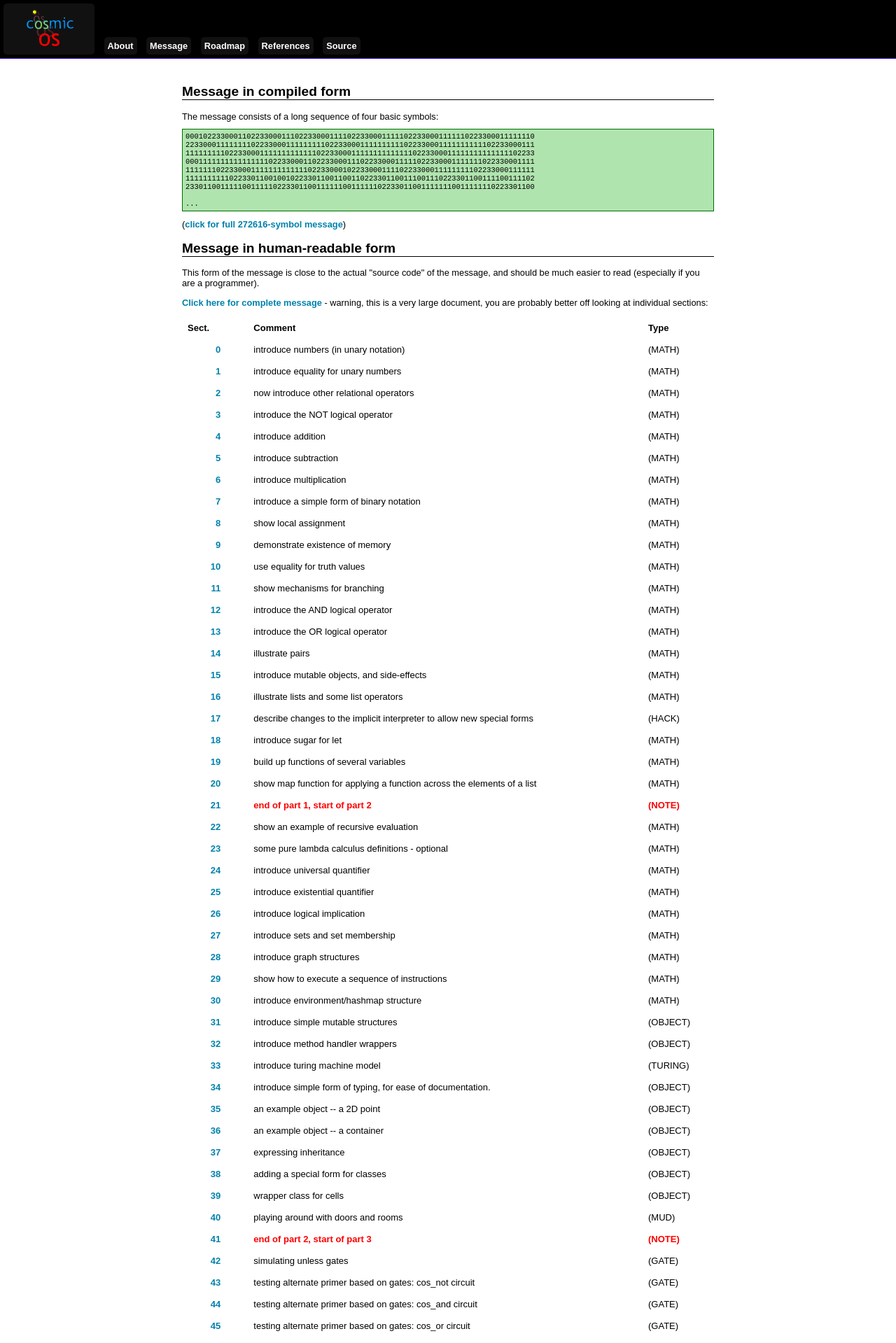
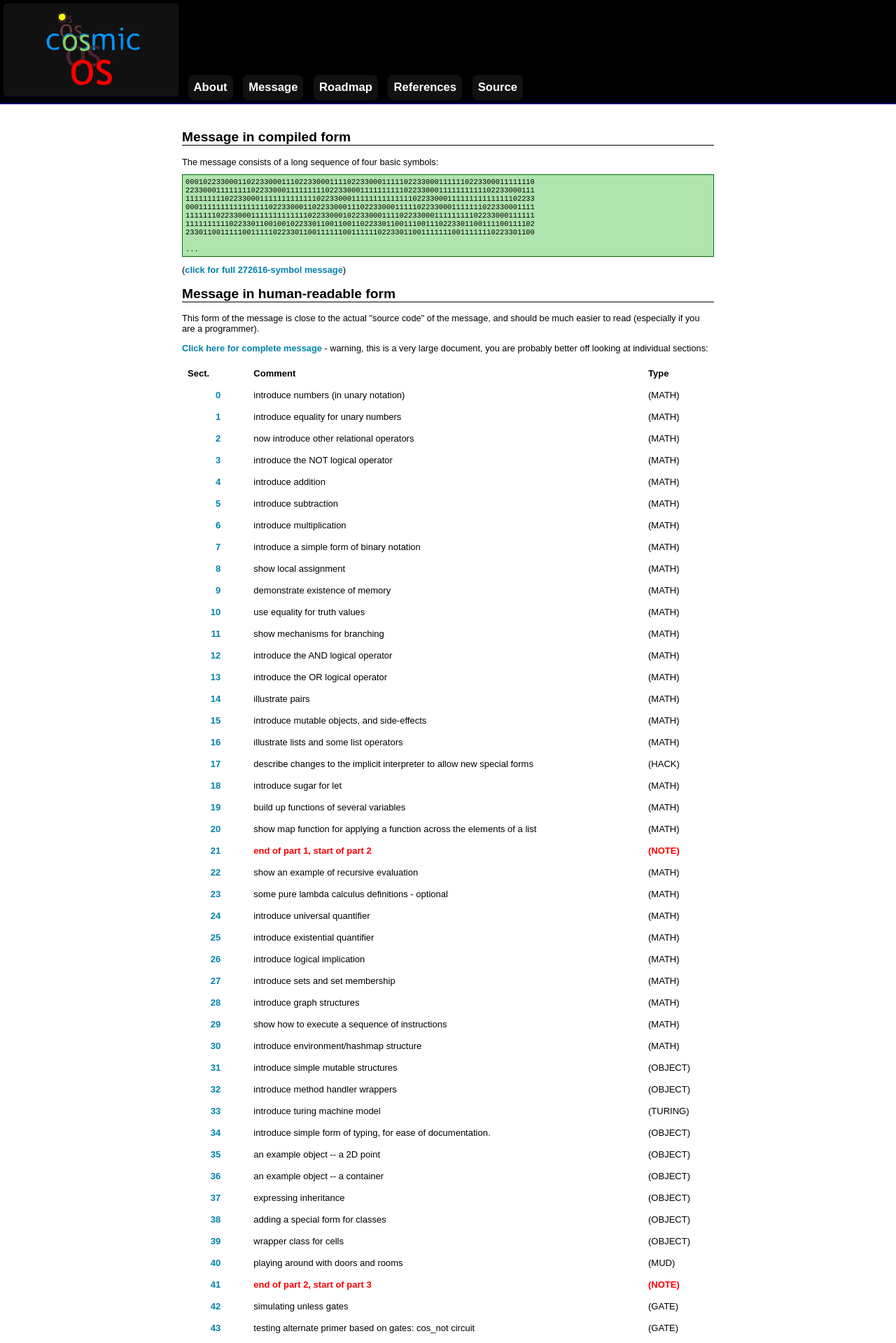
Before and after one commit to paulfitz/cosmicos, a Jekyll site: the page built from details.html, in a window 1280 px wide. Shown: the top 1919 px of the page at 70% size. Built offline with Jekyll 4.4.1, drawn with Linux system fonts in a browser that asks for light colours; nearby versions of some CDN libraries; Markdown is read by kramdown in place of the engine named in the settings.

Commit message:
tweak big layout

```diff
--- a/_layouts/default.html
+++ b/_layouts/default.html
@@ -32,7 +32,7 @@
     <body>
 
 <div class="top">
-  <a class="logo" href="{{site.baseurl}}/index.html"><IMG SRC="{{site.baseurl}}/images/cosmicos2.svg" ALT="CosmicOS" height="60" /></a>
+  <a class="logo" href="{{site.baseurl}}/index.html"><IMG SRC="{{site.baseurl}}/images/cosmicos2.svg" ALT="CosmicOS" /></a>
   <div class="menu-holder">
   <ul>
     <li class="menu-item"><a HREF='{{site.baseurl}}/about.html'>About</a></li>
--- a/css/big.css
+++ b/css/big.css
@@ -4,3 +4,16 @@ div.content {
   width: 760px;
   margin: 0 auto;
 }
+
+.logo img {
+  height: 120px;
+}
+
+.top ul {
+  font-size: 130%;
+}
+
+.top ul a {
+  padding: 8px;
+  border-radius: 8px;
+}
--- a/css/main.css
+++ b/css/main.css
@@ -34,6 +34,10 @@ a:visited {
   padding: 5px;
   margin: 5px;
   border-radius: 5px;
+}
+
+.logo img {
+  height: 60px;
 }
 
 .top .menu-holder {
```
